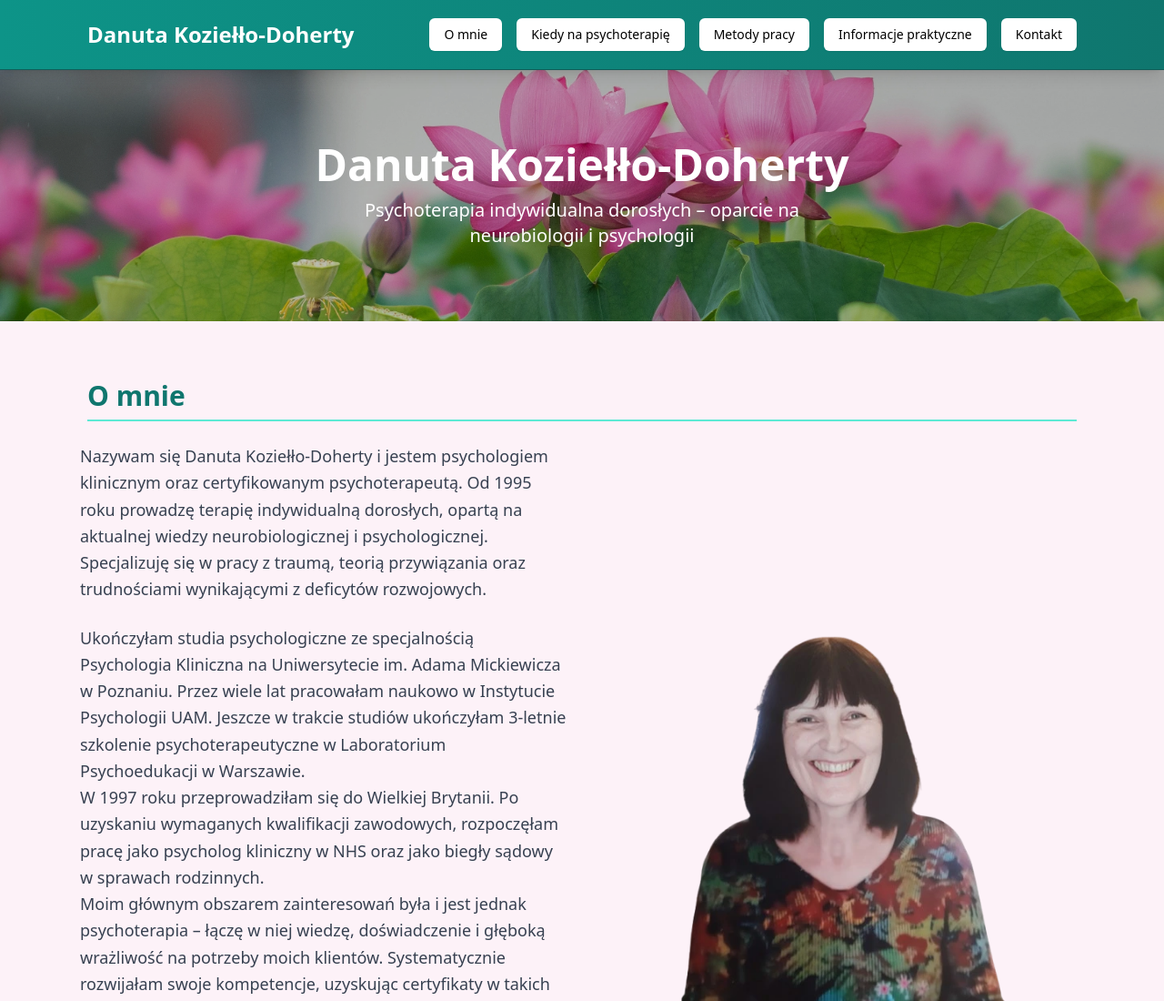
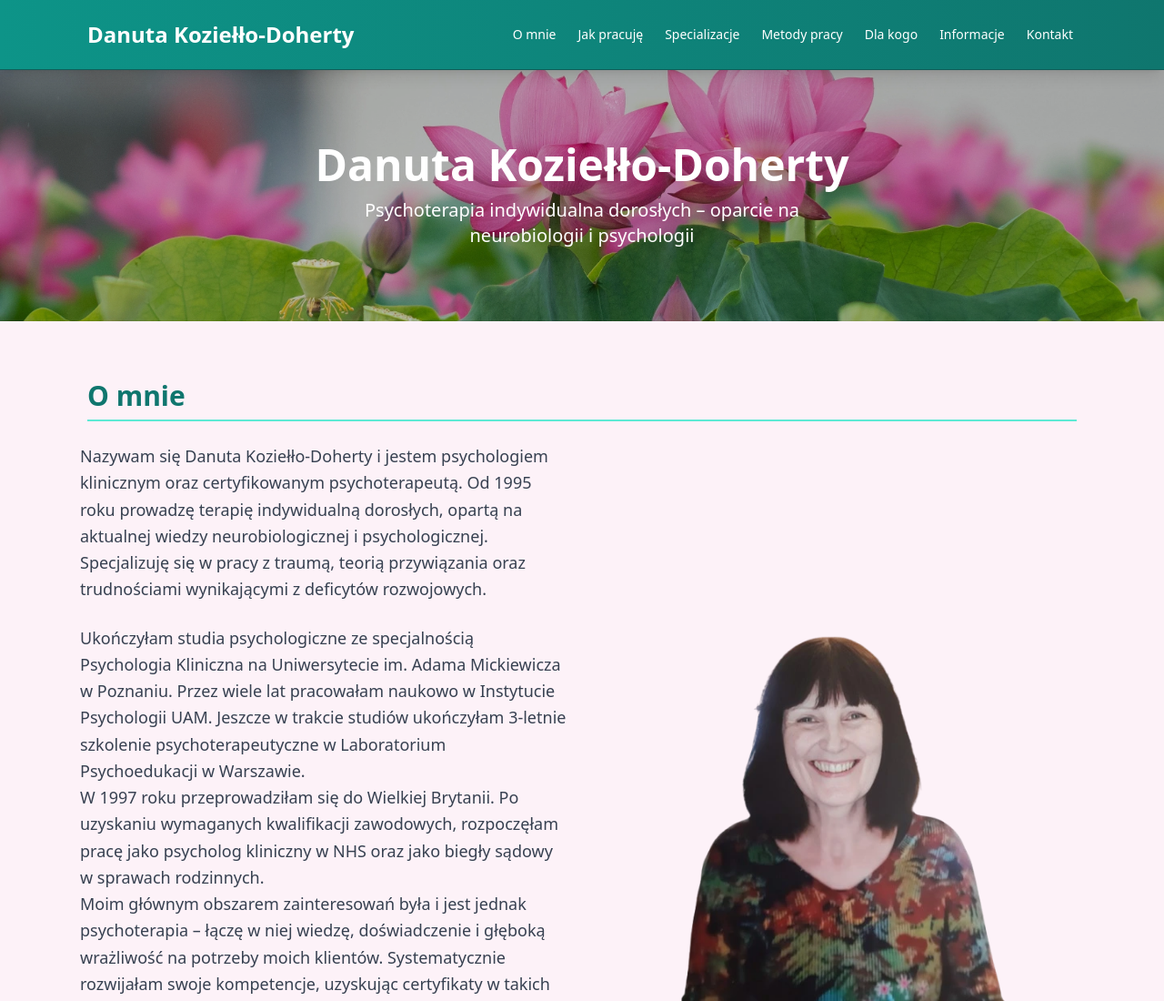
Before and after one commit to walczyk123/website-poc, a Gatsby site: page / in a window 1280 px wide. Shown: the top 1100 px of the page at 91% size. Built offline with nearby package versions, Linux system fonts and the light colour scheme; Gatsby itself is replaced by a stand-in of ours.

Commit message:
finish header tweeks

```diff
--- a/src/pages/index.js
+++ b/src/pages/index.js
@@ -9,15 +9,6 @@ import MethodsSection from "../sections/MethodsSection";
 import InfoSection from "../sections/InfoSection";
 import FooterSection from "../sections/FooterSection";
 import SpecializationSection from "../sections/SpecializationSection";
-
-
-const sections = [
-  { id: "about", label: "O mnie" },
-  { id: "when", label: "Kiedy na psychoterapię" },
-  { id: "methods", label: "Metody pracy" },
-  { id: "practical", label: "Informacje praktyczne" },
-  { id: "contact", label: "Kontakt" },
-];
 
 const IndexPage = () => {
   return (
--- a/src/sections/HowDoIWorkSection.js
+++ b/src/sections/HowDoIWorkSection.js
@@ -3,7 +3,7 @@ import lotusFlower from "../images/lotus-flower.webp";
 
 
 const HowDoIWorkSection = () => (
-  <section id="about" className="pb-6 pt-6 px-6 max-w-6xl mx-2 md:mx-auto scroll-mt-20 bg-white shadow-md rounded-lg">
+  <section id="howDoIwork" className="pb-6 pt-6 px-6 max-w-6xl mx-2 md:mx-auto scroll-mt-20 bg-white shadow-md rounded-lg">
     <h2 className="text-3xl font-semibold mb-6 text-teal-700 border-b-2 border-teal-300 pb-2">
       Jak pracuję
     </h2>
--- a/src/sections/SpecializationSection.js
+++ b/src/sections/SpecializationSection.js
@@ -13,7 +13,7 @@ const SpecializationSection = () => {
   const circleItems = items.slice(0, 5);
 
   return (
-    <section id="about" className="py-16 px-6 max-w-6xl mx-auto scroll-mt-20">
+    <section id="specialistaions" className="py-16 px-6 max-w-6xl mx-auto scroll-mt-20">
       <h2 className="text-3xl font-semibold mb-6 text-teal-700 border-b-2 border-teal-300 pb-2 mx-2">
         Obszary specjalizacji
       </h2>
--- a/src/sections/StickyHeader.js
+++ b/src/sections/StickyHeader.js
@@ -2,9 +2,11 @@ import React, { useState } from "react";
 
 const sections = [
   { id: "about", label: "O mnie" },
-  { id: "when", label: "Kiedy na psychoterapię" },
+  { id: "howDoIwork", label: "Jak pracuję" },
+  { id: "specialistaions", label: "Specializacje" },
   { id: "methods", label: "Metody pracy" },
-  { id: "practical", label: "Informacje praktyczne" },
+  { id: "when", label: "Dla kogo"},
+  { id: "practical", label: "Informacje"},
   { id: "contact", label: "Kontakt" },
 ];
 
@@ -18,9 +20,9 @@ const StickyHeader = () => {
 
   return (
     <header className="sticky top-0 bg-gradient-to-r from-teal-600 to-teal-700 shadow-lg z-50 border-b border-teal-800">
-      <nav className="max-w-6xl mx-auto flex justify-between items-center py-5 px-8">
+      <nav className="max-w-6xl mx-auto flex justify-between items-center py-5 px-8 md:px-2 lg:px-8">
         <h1
-          className="text-white text-2xl font-semibold cursor-pointer select-none hover:text-teal-300 transition-colors duration-300 mb-0"
+          className="text-white text-xl lg:text-2xl font-semibold cursor-pointer select-none hover:text-teal-300 transition-colors duration-300 mb-0"
           onClick={() => window.scrollTo({ top: 0, behavior: "smooth" })}
         >
           Danuta Koziełło-Doherty
@@ -32,8 +34,7 @@ const StickyHeader = () => {
             <li key={id} className="mb-0">
               <button
                 onClick={() => handleScroll(id)}
-                className="bg-white text-teal px-4 py-2 rounded-md shadow-sm hover:bg-teal-400 focus:outline-none focus:ring-2 focus:ring-blue-300 transition-colors duration-300"
-              >
+                className={`text-white font-medium px-1 py-2 hover:text-teal-50 focus:outline-none text-shadow-white transition-colors duration-300 ${id === "practical" ? "md:hidden lg:inline" : ""}`}              >
                 {label}
               </button>
             </li>
--- a/src/styles/global.css
+++ b/src/styles/global.css
@@ -37,3 +37,7 @@ section p {
   max-height: 1000px;
   opacity: 1;
 }
+
+.text-shadow-white:hover {
+  text-shadow: 0 0 8px white;
+}
```
